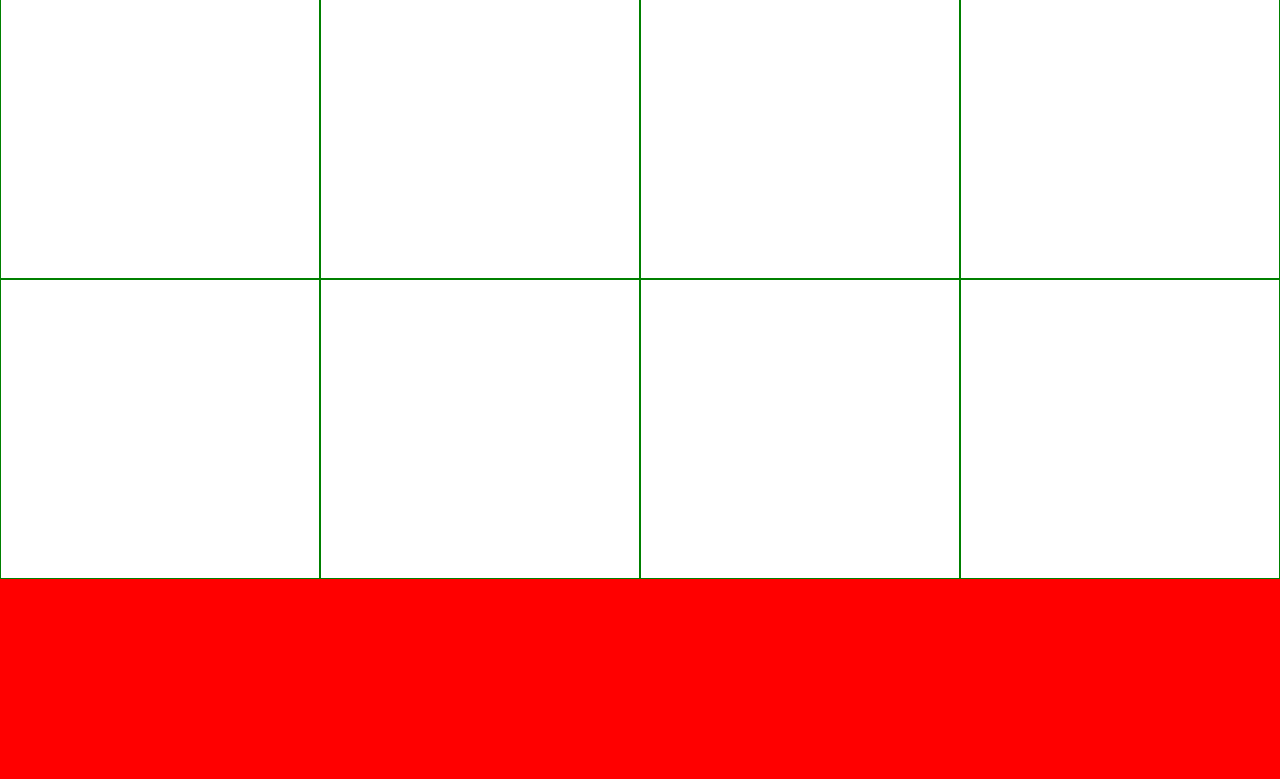
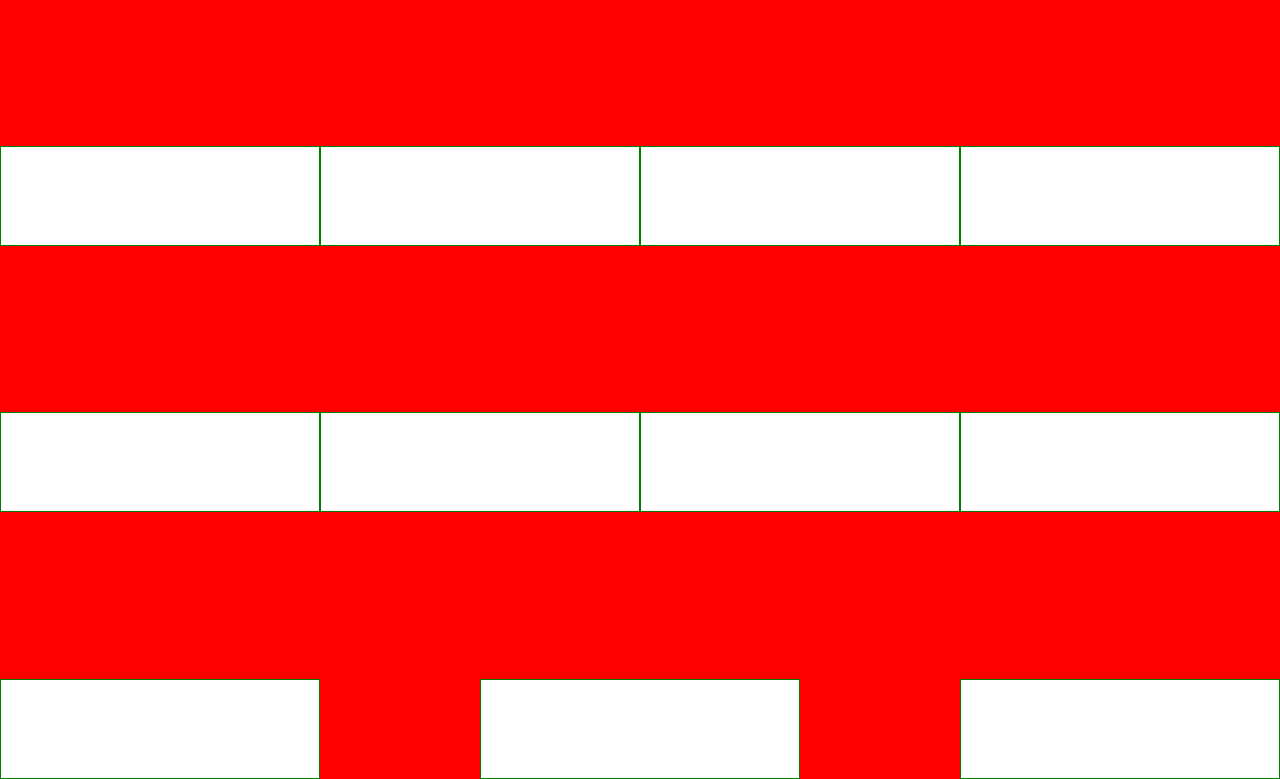
Before and after one commit to RobertoJVC/CodiGo, a plain HTML site: page flex.html in a window 1280 px wide. Shown: the part 58-837 px from the top of the page. Before the commit the page ends 800 px from the top, so only its background shows below. Drawn offline with Linux system fonts and the light colour scheme.

Commit message:
agregando detalles al proyecto

```diff
--- a/css/flex.css
+++ b/css/flex.css
@@ -13,12 +13,15 @@ body{
 
 .padre{
     display: flex;
+    height: 100vh;
     flex-wrap: wrap;
+    justify-content: space-between;
+    align-items: flex-end;
 }
 
 .hijo{
     width: 25%;
-    height: 300px;
+    height: 100px;
     border: solid 1px green;
     background-color: #fff;
 
--- a/flex.html
+++ b/flex.html
@@ -18,8 +18,9 @@
         <div class="hijo"></div>
         <div class="hijo"></div>
         <div class="hijo"></div>
-
-
+        <div class="hijo"></div>
+        <div class="hijo"></div>
+        <div class="hijo"></div>
     </div>
 </body>
 </html>
```
